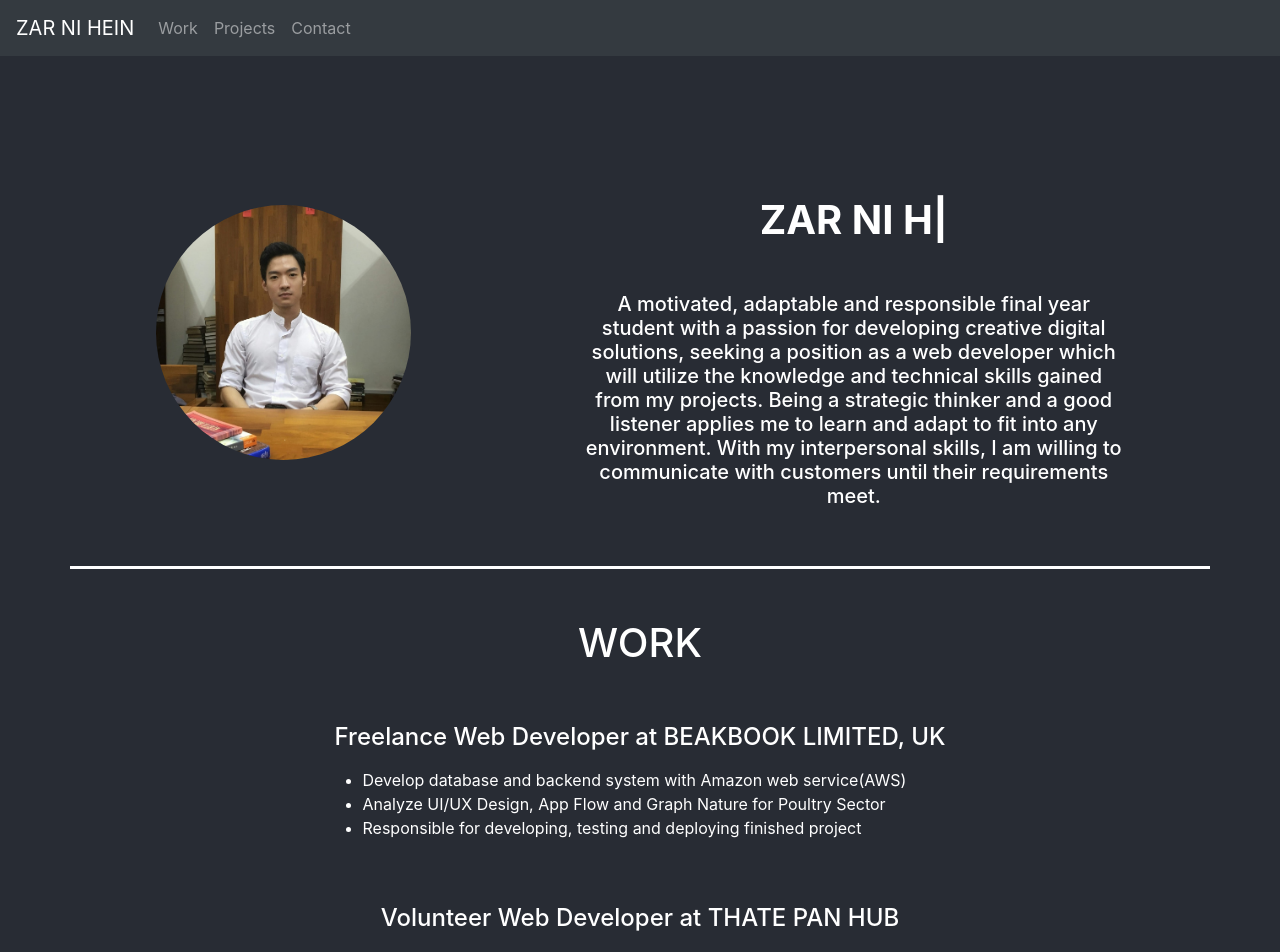
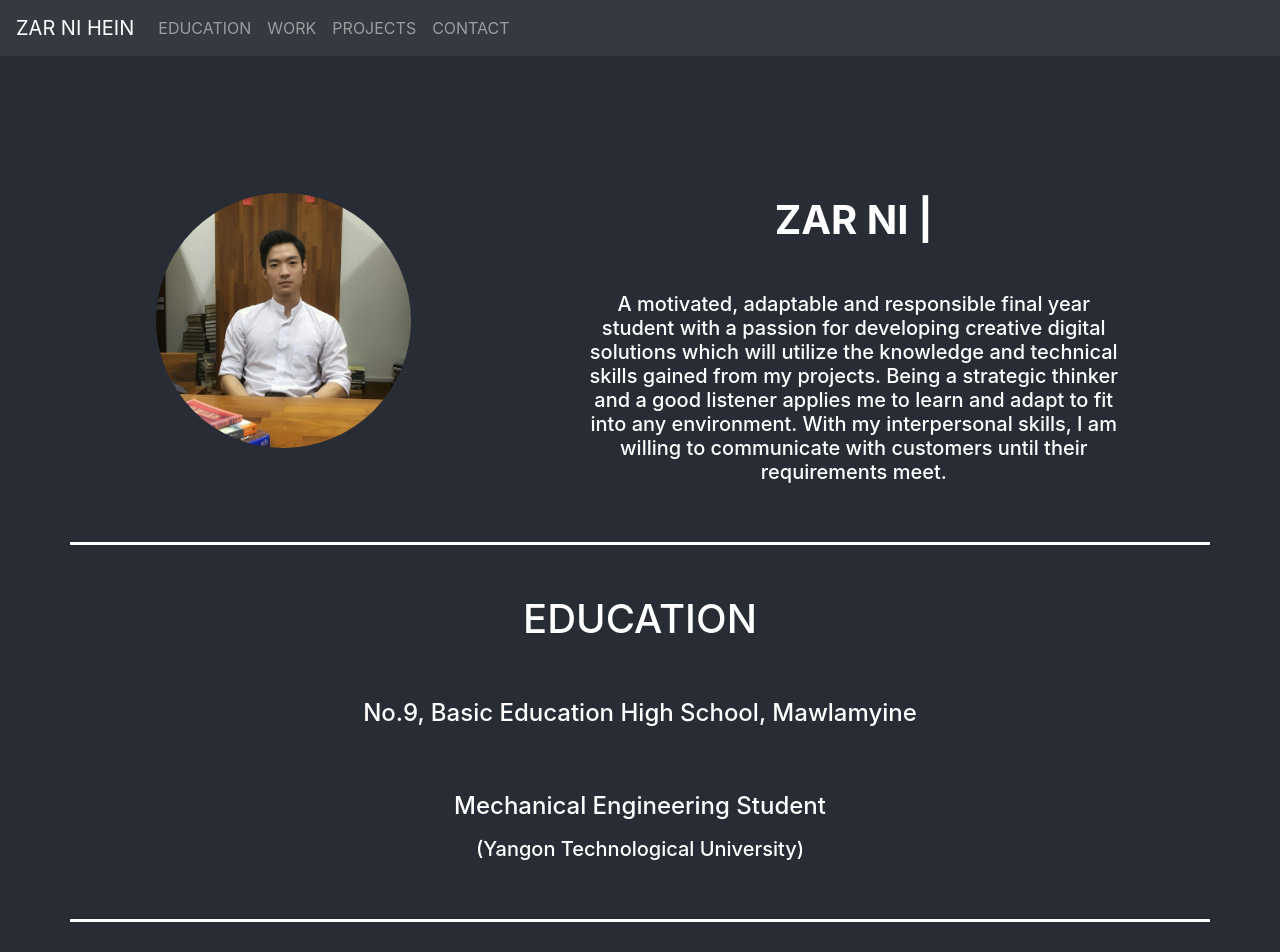
Before and after one commit to ZarNiHein/zarnihein, a React (Create React App) app: page / in a window 1280 px wide. Shown: the top 952 px of the page. Built offline with nearby package versions, Linux system fonts and the light colour scheme.

Commit message:
Add Education

```diff
--- a/src/App.css
+++ b/src/App.css
@@ -52,7 +52,7 @@
 
 @media (max-width: 768px) {
   .imageStyle {
-    padding: 2rem;
+    padding: 4rem;
   }
 }
 
--- a/src/App.js
+++ b/src/App.js
@@ -34,7 +34,19 @@ class App extends Component {
             </Col>
             <Col className="justify-content-md-center align-items-center pt-5 mx-auto" lg={6} md={12} xs={12}>
               <Typed className="type-text font-weight-bold h1" strings={["ZAR NI HEIN"]} typeSpeed={40} backSpeed={60} loop />
-              <h5 className="pt-5">A motivated, adaptable and responsible final year student with a passion for developing creative digital solutions, seeking a position as a web developer which will utilize the knowledge and technical skills gained from my projects. Being a strategic thinker and a good listener applies me to learn and adapt to fit into any environment. With my interpersonal skills, I am willing to communicate with customers until their requirements meet.</h5>
+              <h5 className="pt-5">A motivated, adaptable and responsible final year student with a passion for developing creative digital solutions which will utilize the knowledge and technical skills gained from my projects. Being a strategic thinker and a good listener applies me to learn and adapt to fit into any environment. With my interpersonal skills, I am willing to communicate with customers until their requirements meet.</h5>
+            </Col>
+          </Row>
+          <Row id="Education" className="sectionStyle">
+            <Col md={12} className="justify-content-md-center">
+              <h1>EDUCATION</h1>
+            </Col>
+            <Col md={7} className="justify-content-md-center mx-auto pt-5">
+              <h4 className="pb-2">No.9, Basic Education High School, Mawlamyine</h4>
+            </Col>
+            <Col md={7} className="justify-content-md-center mx-auto pt-5">
+              <h4 className="pb-2">Mechanical Engineering Student</h4>
+              <h5>(Yangon Technological University)</h5>
             </Col>
           </Row>
           <Row id="Work" className="sectionStyle">
--- a/src/Components/HomeNav.js
+++ b/src/Components/HomeNav.js
@@ -12,9 +12,10 @@ export default class HomeNavbar extends Component {
                 <Navbar.Toggle aria-controls="responsive-navbar-nav" />
                 <Navbar.Collapse id="responsive-navbar-nav">
                     <Nav className="mr-auto">
-                        <Nav.Link as={Link} onClick={() => { document.getElementById("Work").scrollIntoView({ behavior: 'smooth' }) }}>Work</Nav.Link>
-                        <Nav.Link as={Link} onClick={() => { document.getElementById("Projects").scrollIntoView({ behavior: 'smooth' }) }}>Projects</Nav.Link>
-                        <Nav.Link as={Link} onClick={() => { document.getElementById("Contact").scrollIntoView({ behavior: 'smooth' }) }}>Contact</Nav.Link>
+                        <Nav.Link as={Link} onClick={() => { document.getElementById("Education").scrollIntoView({ behavior: 'smooth' }) }}>EDUCATION</Nav.Link>
+                        <Nav.Link as={Link} onClick={() => { document.getElementById("Work").scrollIntoView({ behavior: 'smooth' }) }}>WORK</Nav.Link>
+                        <Nav.Link as={Link} onClick={() => { document.getElementById("Projects").scrollIntoView({ behavior: 'smooth' }) }}>PROJECTS</Nav.Link>
+                        <Nav.Link as={Link} onClick={() => { document.getElementById("Contact").scrollIntoView({ behavior: 'smooth' }) }}>CONTACT</Nav.Link>
                     </Nav>
                 </Navbar.Collapse>
             </Navbar>
```
